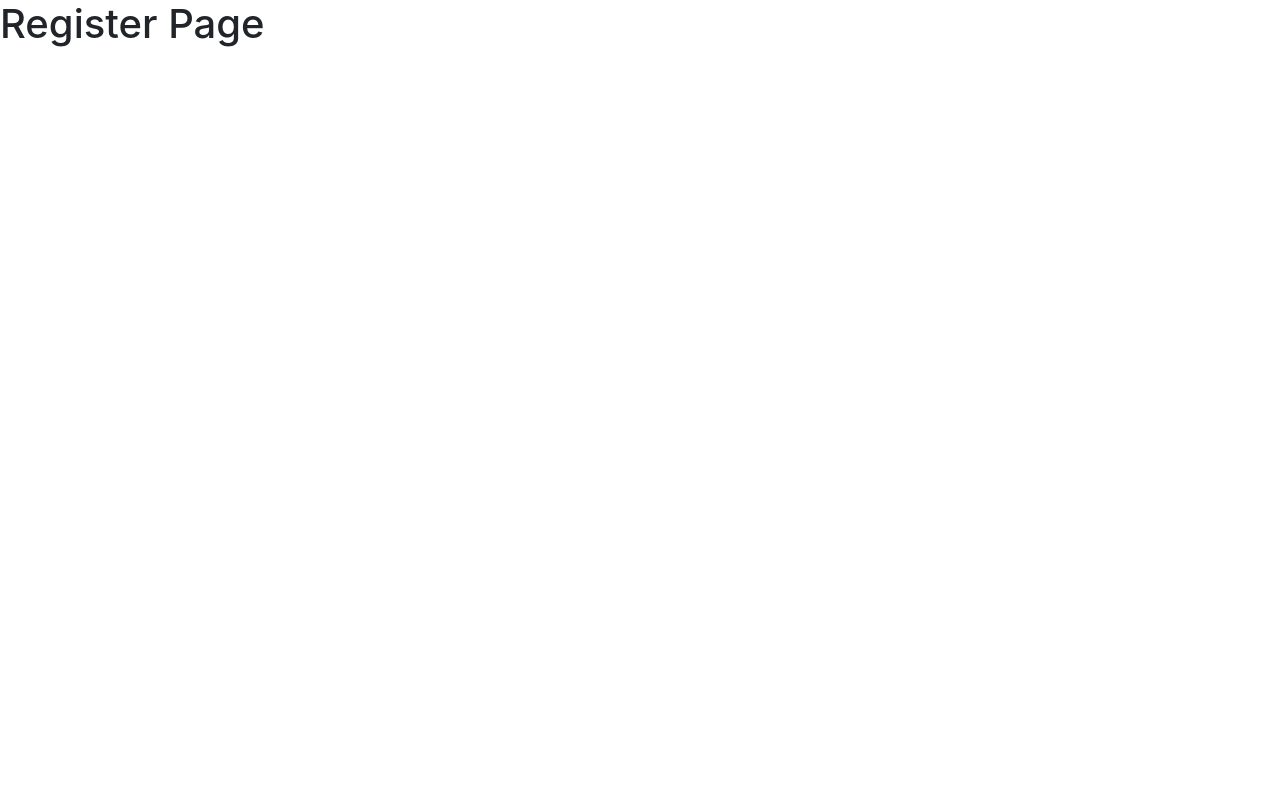
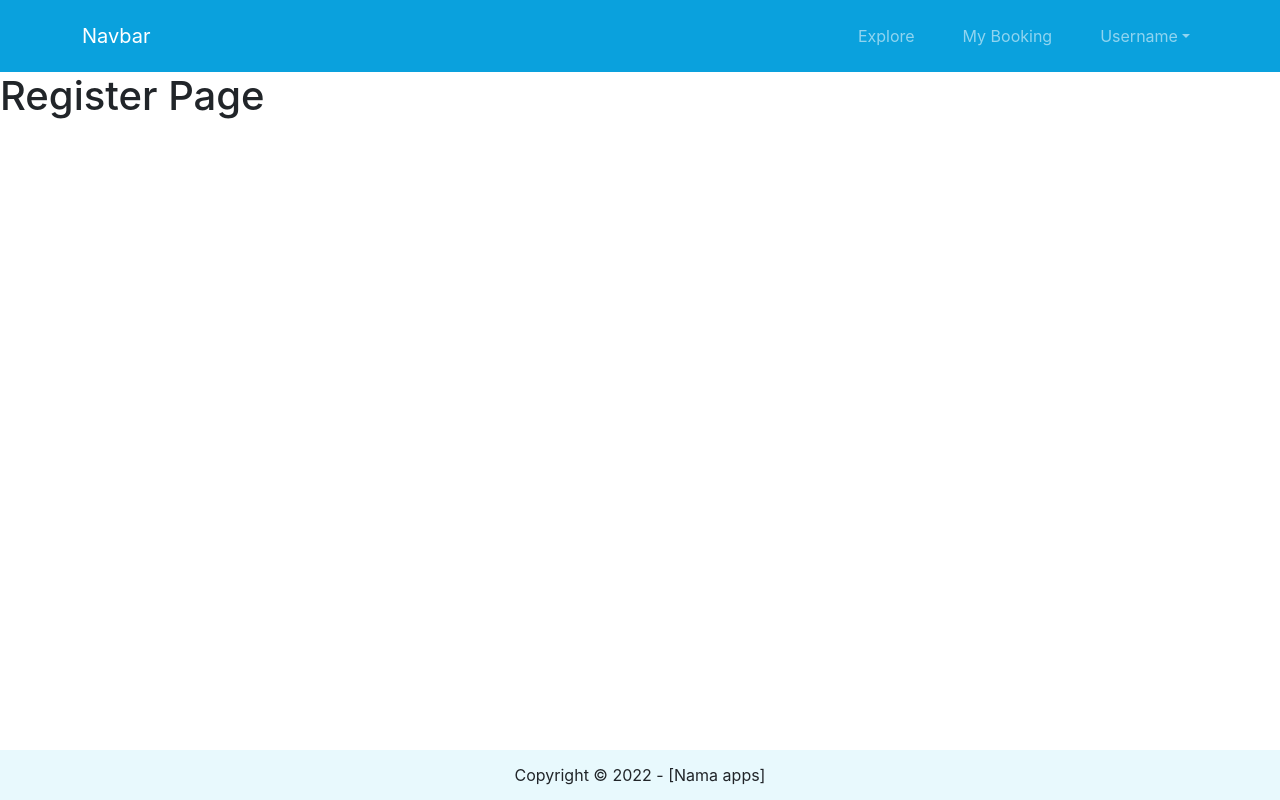
Before and after one commit to MuhammadAbdiel/capstone-dicoding, a React (Create React App) app: page /register in a window 1280 px wide. Built offline with nearby package versions, Linux system fonts and the light colour scheme; the HTML template or start-up script is replaced by a standard one.

Commit message:
Add sticky footer component

```diff
--- a/src/App.css
+++ b/src/App.css
@@ -38,6 +38,15 @@
 }
 
 /* custom css start from here */
+#root {
+  min-height: 100vh;
+}
+footer {
+  background-color: #e8f9fd;
+  top: 100%;
+  height: 50px;
+}
+
 .not-found {
   background-color: #eee;
   width: 70%;
--- /dev/null
+++ b/src/components/FooterComponent.jsx
@@ -0,0 +1,11 @@
+import React from 'react'
+
+const FooterComponent = () => {
+  return (
+    <footer className='position-sticky w-100 d-flex justify-content-center align-items-center'>
+      <p className='mb-0'>Copyright © 2022 - [Nama apps]</p>
+    </footer>
+  )
+}
+
+export default FooterComponent
--- a/src/pages/Home.jsx
+++ b/src/pages/Home.jsx
@@ -1,11 +1,13 @@
 import React from 'react'
 import HeaderComponent from '../components/HeaderComponent'
+import FooterComponent from '../components/FooterComponent'
 
 const Home = () => {
   return (
     <>
       <HeaderComponent />
       <h1 className='text-center'>Home Page</h1>
+      <FooterComponent />
     </>
   )
 }
--- a/src/pages/Login.jsx
+++ b/src/pages/Login.jsx
@@ -3,6 +3,7 @@ import Button from 'react-bootstrap/Button'
 import Form from 'react-bootstrap/Form'
 import HeaderComponent from '../components/HeaderComponent'
 import { Link } from 'react-router-dom'
+import FooterComponent from '../components/FooterComponent'
 
 const Login = () => {
   return (
@@ -28,6 +29,7 @@ const Login = () => {
           </p>
         </Form>
       </div>
+      <FooterComponent />
     </>
   )
 }
--- a/src/pages/NotFoundPage.jsx
+++ b/src/pages/NotFoundPage.jsx
@@ -1,6 +1,7 @@
 import React from 'react'
 import HeaderComponent from '../components/HeaderComponent'
 import { TiWarningOutline } from 'react-icons/ti'
+import FooterComponent from '../components/FooterComponent'
 
 const NotFoundPage = () => {
   return (
@@ -14,6 +15,7 @@ const NotFoundPage = () => {
           <p>Halaman yang anda minta tidak dapat ditemukan!</p>
         </div>
       </div>
+      <FooterComponent />
     </>
   )
 }
--- a/src/pages/Register.jsx
+++ b/src/pages/Register.jsx
@@ -1,10 +1,16 @@
 import React from 'react'
+import FooterComponent from '../components/FooterComponent'
+import HeaderComponent from '../components/HeaderComponent'
 
 const Register = () => {
   return (
-    <div>
-      <h1>Register Page</h1>
-    </div>
+    <>
+      <HeaderComponent />
+      <div>
+        <h1>Register Page</h1>
+      </div>
+      <FooterComponent />
+    </>
   )
 }
 
```
